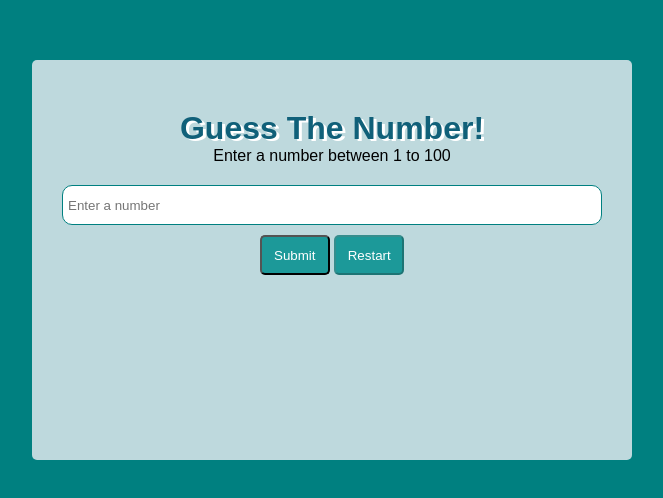
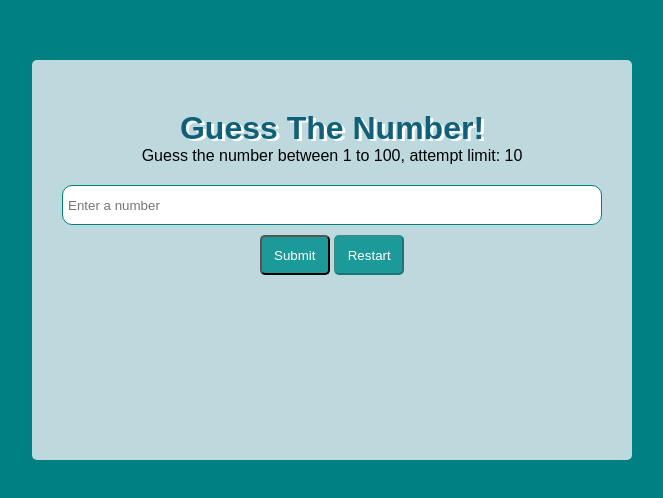
Before and after one commit to Amithere333/Guess-The-Number, a plain HTML site: page index.html in a window 1280 px wide. Shown: the part 140-638 px from the top of the page, without its empty margins (308-971 px from the left). Drawn offline with Linux system fonts and the light colour scheme.

Commit message:
Update index.html

```diff
--- a/index.html
+++ b/index.html
@@ -9,7 +9,7 @@
 <body>
     <div class="container">
         <h1>Guess The Number!</h1>
-        <p>Enter a number between 1 to 100</p>
+        <p>Guess the number between 1 to 100, attempt limit: 10</p>
         <form>
             <!-- Input field to enter number -->
             <input type="number" id="number" min="0" max="100" placeholder="Enter a number" required>
```
